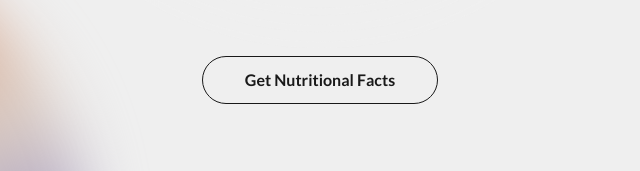
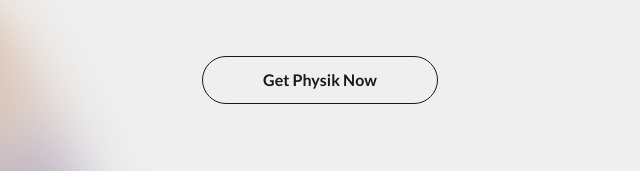
Before and after one commit to meatymondays/physik, a plain HTML site: page index.html in a window 1280 px wide. Shown: the part 1749-1920 px from the top of the page, 320-960 px from the left. Drawn offline with nearby package versions, Linux system fonts and the light colour scheme; files whose address does not match are found by name; a web font is replaced by a local one.

Commit message:
update the buttons

```diff
--- a/index.html
+++ b/index.html
@@ -16,7 +16,7 @@
 		<header class="header">
 			<div class="container">
 				<strong class="logo">
-					<a href="#"><img src="images/logo.svg" alt="PHYSIK"></a>
+					<a href="https://physiklife.myshopify.com/cart/41050407076049:1?channel=buy_button"><img src="images/logo.svg" alt="PHYSIK"></a>
 				</strong>
 				<!-- <div class="nav-drop"> -->
 					<!-- <ul class="menu"> -->
@@ -28,7 +28,7 @@
 				<!-- </div> -->
 				<ul class="actions-links">
 					<!-- <li><a href="#"><i class="icon icon-search"></i></a></li> -->
-					<li><a href="#" class="btn">GET PHYSIK</a></li>
+					<li><a href="https://physiklife.myshopify.com/cart/41050407076049:1?channel=buy_button" class="btn">GET PHYSIK</a></li>
 					<li class="hidden-desktop"><a href="#" class="nav-opener"></a></li>
 				</ul>
 			</div>
@@ -95,7 +95,7 @@
 						<img src="images/img5.png" alt="image description">
 					</div>
 					<div class="text-center">
-						<a href="#" class="btn">Get Nutritional Facts</a>
+						<a href="https://physiklife.myshopify.com/cart/41050407076049:1?channel=buy_button" class="btn">Get Physik Now</a>
 					</div>
 				</div>
 			</section>
```
